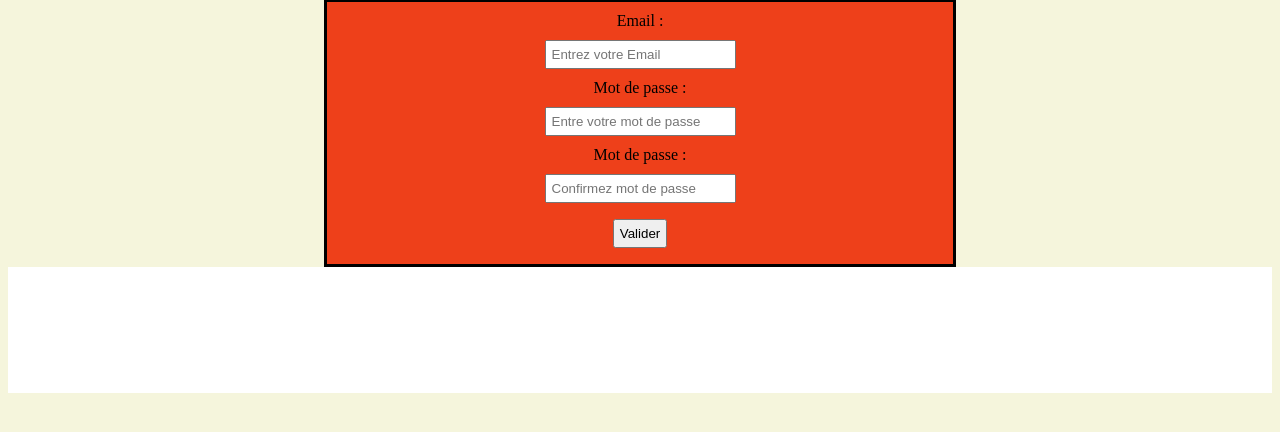
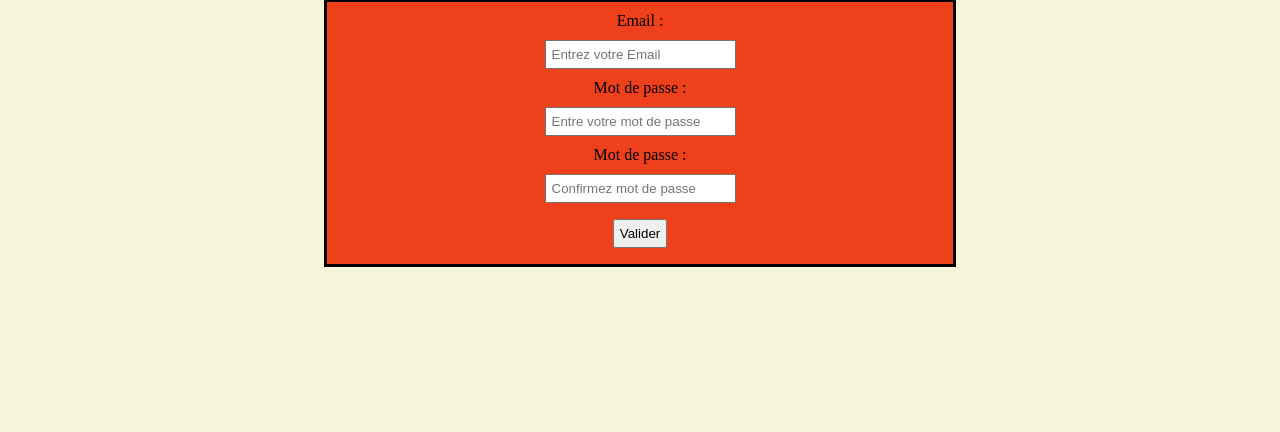
Before and after one commit to RomainSoil/SAE301, a PHP site: page /SAE301/LOGIN.php in a window 1280 px wide. Shown: the part 120-552 px from the top of the page. Run offline with PHP 8.4, Linux system fonts and the light colour scheme.

Commit message:
color change

```diff
--- a/PHP/LOGIN.css
+++ b/PHP/LOGIN.css
@@ -64,8 +64,8 @@ footer {
     bottom: 0;
     width:94%;
     font-size: 1em;
-    color:white;
-    background-color: white;
+    color:beige;
+    background-color: beige;
     font-weight: bold;
 }
 div.box{
```
